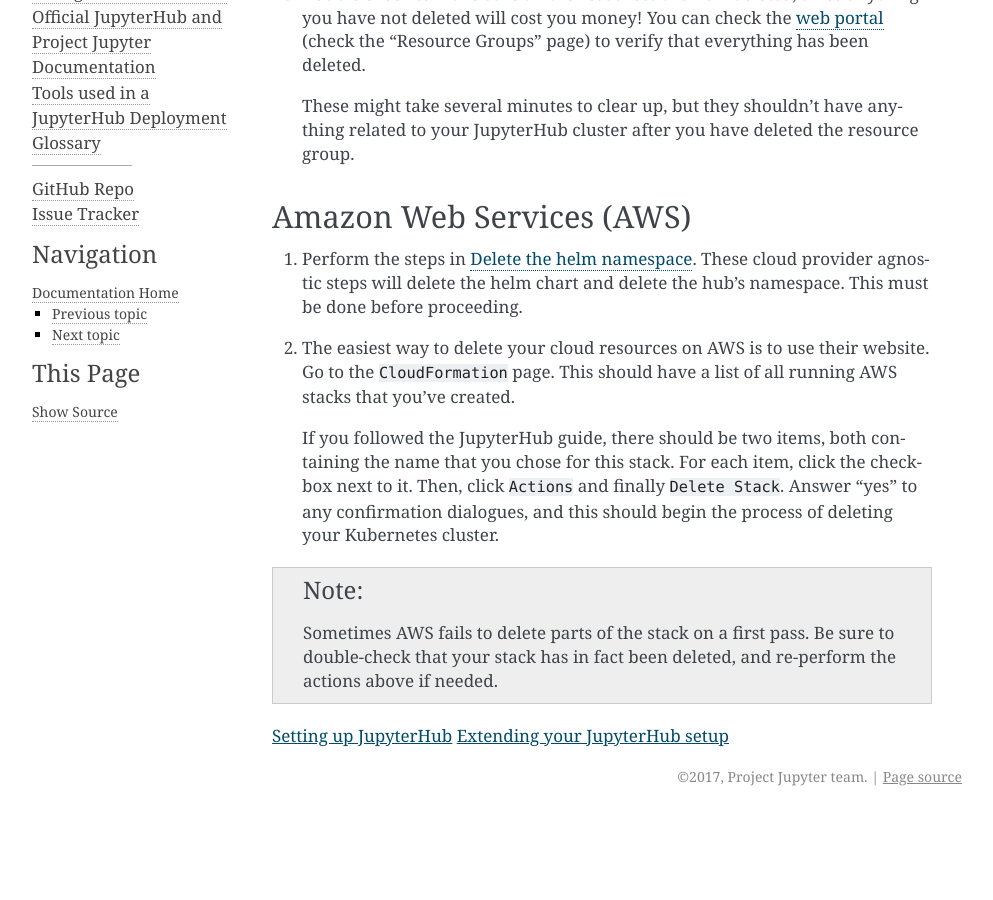
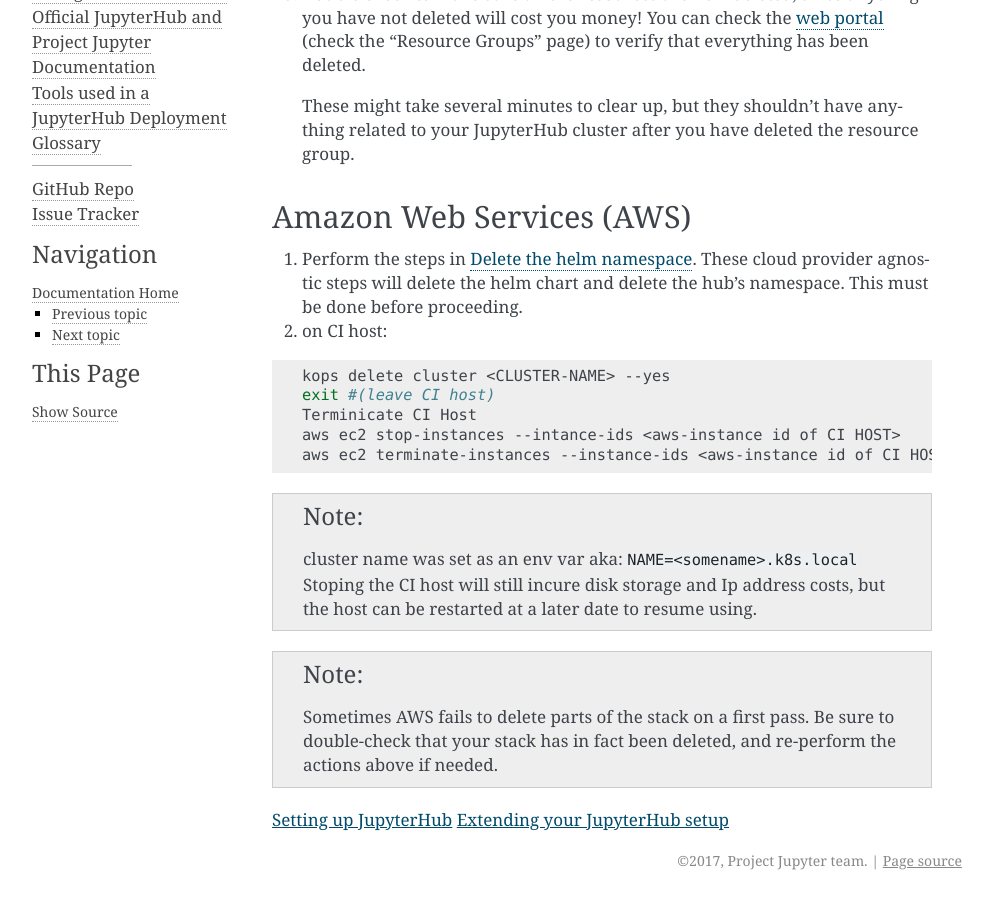
Before and after one commit to jupyterhub/zero-to-jupyterhub-k8s, a Sphinx documentation site: the page built from doc/source/turn-off.rst, in a window 1280 px wide and 900 px high, scrolled down 2060 px. Shown: the whole window, without its empty margins (148-1141 px from the left). Built offline with Sphinx 7.4.7, drawn with Linux system fonts in a browser that asks for light colours; before the commit the page ends 2876 px from its top, so only the background shows below that.

Commit message:
update instructions for spinning down aws resources
Was unable to use the CloudFormation page above to delete resources (nothing was there to delete, yes region was correct)
Terminating resources from ec2 console causes resources to be re-spawned.
Only wan to remove was to run `kops delete cluster`

```diff
--- a/doc/source/turn-off.rst
+++ b/doc/source/turn-off.rst
@@ -108,14 +108,23 @@
 1. Perform the steps in :ref:`delete-namespace`. These cloud provider agnostic steps will
    delete the helm chart and delete the hub's namespace. This must be done before proceeding.
 
-2. The easiest way to delete your cloud resources on AWS is to use their
-   website. Go to the ``CloudFormation`` page. This should have a list of all
-   running AWS stacks that you've created.
+2. on CI host:
 
-   If you followed the JupyterHub guide, there should be two items, both containing the name
-   that you chose for this stack. For each item, click the checkbox next to it. Then, click
-   ``Actions`` and finally ``Delete Stack``. Answer "yes" to any confirmation dialogues, and
-   this should begin the process of deleting your Kubernetes cluster.
+.. code-block:: bash
+
+   kops delete cluster <CLUSTER-NAME> --yes
+   exit #(leave CI host)
+   Terminicate CI Host
+   aws ec2 stop-instances --intance-ids <aws-instance id of CI HOST>
+   aws ec2 terminate-instances --instance-ids <aws-instance id of CI HOST>
+
+.. note::
+
+   cluster name was set as an env var aka: `NAME=<somename>.k8s.local`
+   Stoping the CI host will still incure disk storage and Ip address costs,
+   but the host can be restarted at a later date to resume using.
+
+
 
 .. note::
 
```
